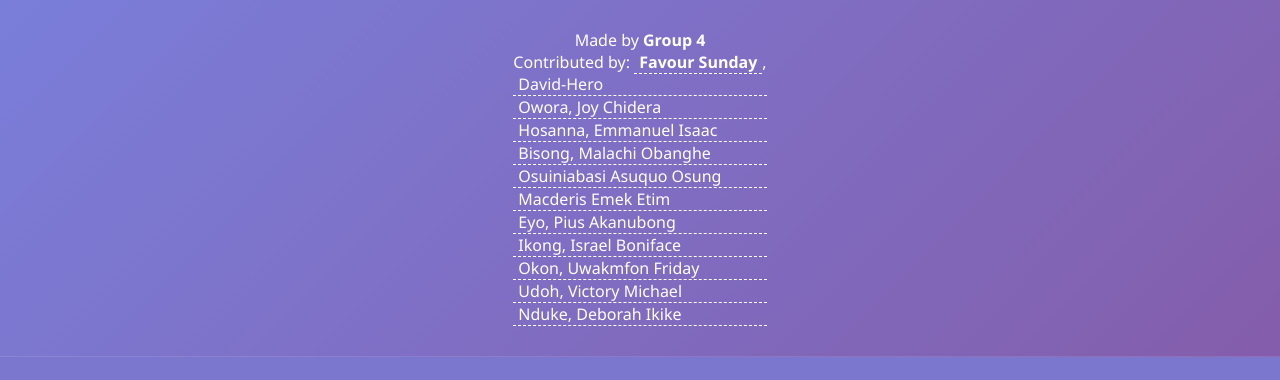
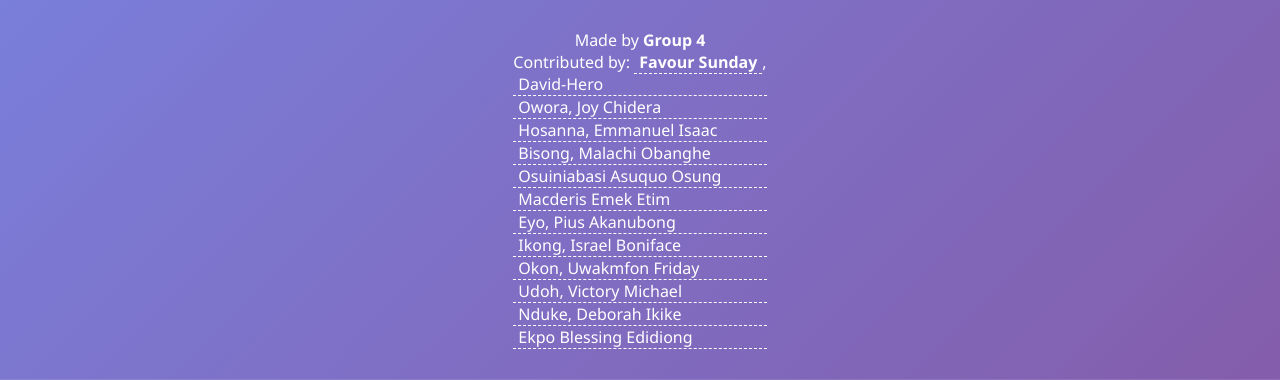
Before and after one commit to Faculty-of-Computing/WeatherApp, a Flask app: page / in a window 1280 px wide. Shown: the part 665-1045 px from the top of the page. Before the commit the page ends 1022 px from the top, so only its background shows below. Run offline with Flask 3, Linux system fonts and the light colour scheme.

Commit message:
Update index.html

```diff
--- a/templates/index.html
+++ b/templates/index.html
@@ -375,6 +375,8 @@
                <span contenteditable="true" style="border-bottom: 1px dashed #fff; padding: 0 5px;">Okon, Uwakmfon Friday</span>
                <span contenteditable="true" style="border-bottom: 1px dashed #fff; padding: 0 5px;">Udoh, Victory Michael</span>
              <span contenteditable="true" style="border-bottom: 1px dashed #fff; padding: 0 5px;">Nduke, Deborah Ikike </span>
+				<span contenteditable="true" style="border-bottom: 1px dashed #fff; padding: 0 5px;">Ekpo Blessing Edidiong </span>
+		</p>
 		</p>
             </p>
         </div>
```
